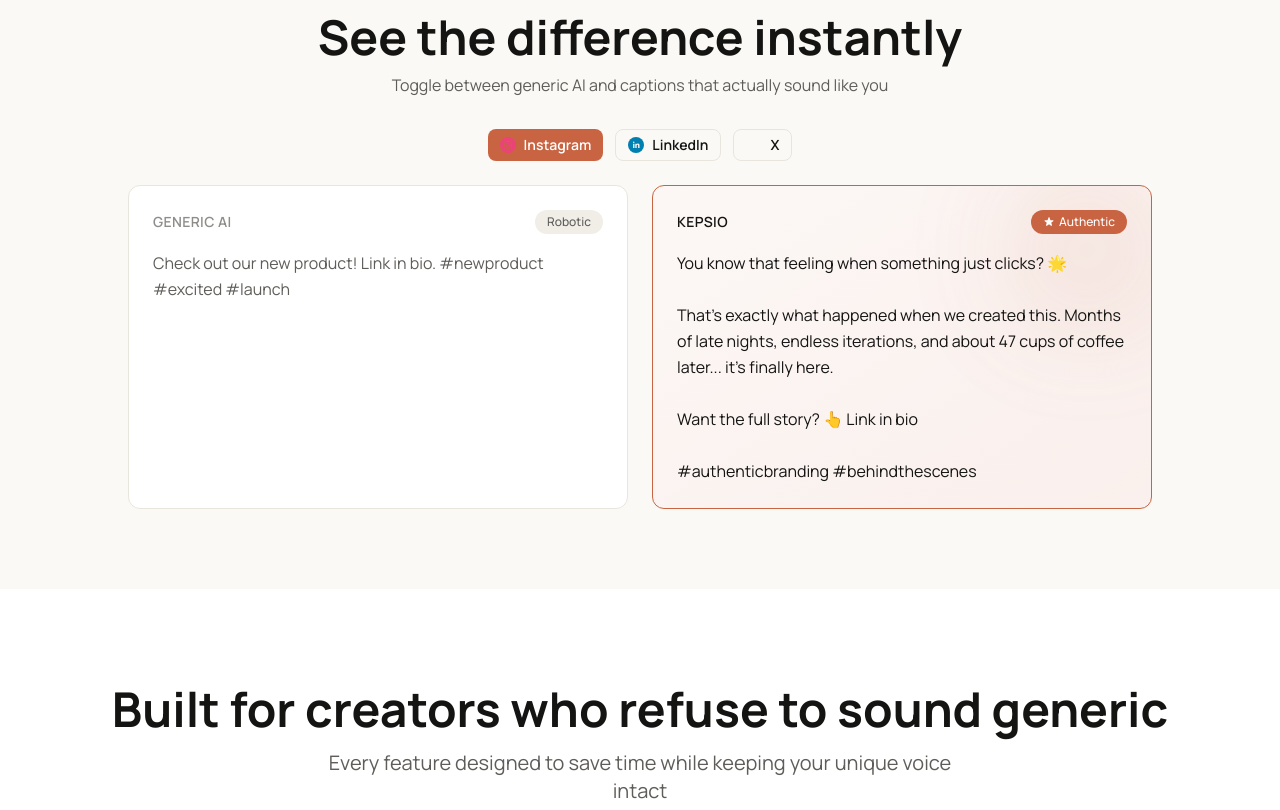
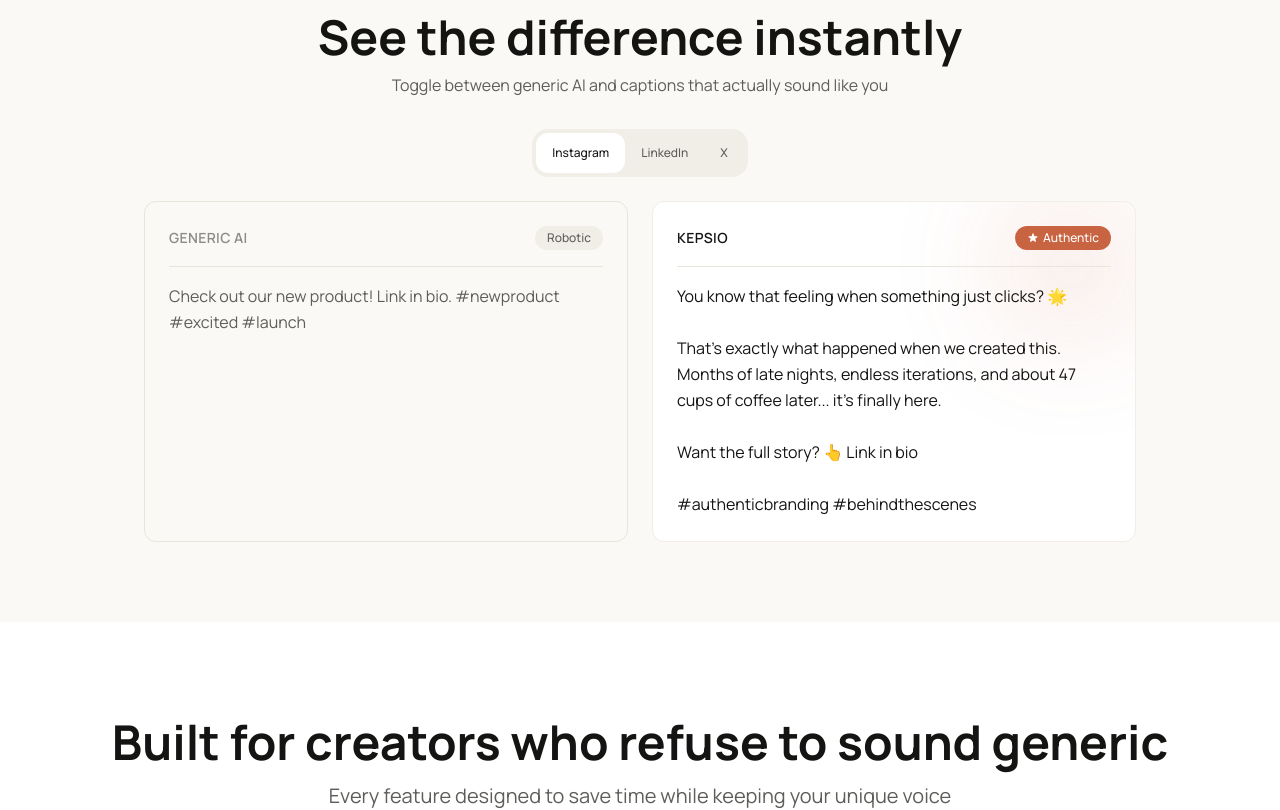
Before and after one commit to uxfris/kepsio, a Next.js app: page / in a window 1280 px wide. Shown: the part 820-1630 px from the top of the page. Built offline with nearby package versions, Linux system fonts and the light colour scheme.

Commit message:
Visual enhancements

```diff
--- a/app/(marketing)/pricing/page.tsx
+++ b/app/(marketing)/pricing/page.tsx
@@ -4,14 +4,12 @@ import React, { useState, useCallback } from "react";
 import { Zap } from "lucide-react";
 import { useRouter } from "next/navigation";
 
-import { Button } from "../../../components/ui";
 import { SegmentedControl } from "../../../components/ui/SegmentedControl";
 import {
   PricingCard,
   TestimonialCarousel,
   FAQSection,
 } from "../../../components/pricing";
-import { useSubscription } from "../../../hooks/use-subscription";
 import { usePricing, type BillingCycle } from "../../../hooks/use-pricing";
 import { subscriptionPlans } from "../../../config/plans";
 import {
@@ -22,7 +20,6 @@ import {
 
 export default function PricingPage() {
   const [billingCycle, setBillingCycle] = useState<BillingCycle>("annual");
-  const { subscription, isLoading } = useSubscription();
   const router = useRouter();
 
   const { formatPrice, getAnnualSavings } = usePricing({
@@ -77,16 +74,25 @@ export default function PricingPage() {
 
           {/* Pricing Cards */}
           <section className="grid md:grid-cols-3 gap-8 mb-16">
-            {planOrder.map((planId) => (
+            {planOrder.map((planId) => {
+              const plan = subscriptionPlans[planId];
+              // Override button text and style for marketing page
+              const marketingPlan = {
+                ...plan,
+                buttonText: "Try Kepsio Free",
+                buttonVariant: "primary",
+              } as const;
+              return (
                 <PricingCard
                   key={planId}
-                plan={subscriptionPlans[planId]}
+                  plan={marketingPlan}
                   billingCycle={billingCycle}
                   onUpgrade={handleUpgrade}
                   formatPrice={formatPrice}
                   getAnnualSavings={getAnnualSavings}
                 />
-            ))}
+              );
+            })}
           </section>
 
           {/* Social Proof Section */}
--- a/components/marketing/FeaturesSection.tsx
+++ b/components/marketing/FeaturesSection.tsx
@@ -31,7 +31,7 @@ export const FeaturesSection = memo(function FeaturesSection({
           </p>
         </div>
 
-        <div className="grid md:grid-cols-3 gap-8">
+        <div className="grid lg:grid-cols-3 gap-8">
           {features.map((feature, index) => (
             <Card key={index} className="p-8 hover:shadow-md transition-shadow">
               <div className="w-12 h-12 bg-accent/10 rounded-xl flex items-center justify-center mb-6">
@@ -49,7 +49,7 @@ export const FeaturesSection = memo(function FeaturesSection({
                     key={benefitIndex}
                     className="flex items-start gap-2 text-sm text-text-body"
                   >
-                    <Check className="w-4 h-4 text-success mt-0.5 shrink-0" />
+                    <Check className="w-4 h-4  mt-0.5 shrink-0" />
                     <span>{benefit}</span>
                   </li>
                 ))}
--- a/components/marketing/MarketingFooter.tsx
+++ b/components/marketing/MarketingFooter.tsx
@@ -44,16 +44,13 @@ export const MarketingFooter = memo(function MarketingFooter({
             </p>
             <div className="flex gap-3">
               {socialLinks.map((social) => (
-                <a
+                <SocialIcon
                   key={social.network}
-                  href={social.href}
-                  className="w-9 h-9 bg-primary/50 hover:bg-primary/70 rounded-lg flex items-center justify-center transition-colors"
-                >
-                  <SocialIcon
-                    network={social.network}
-                    style={{ width: 16, height: 16 }}
-                  />
-                </a>
+                  network={social.network}
+                  url={social.href}
+                  style={{ width: 16, height: 16 }}
+                  className="w-9 h-9 bg-primary/50 hover:bg-primary/70 rounded-lg transition-colors"
+                />
               ))}
             </div>
           </div>
--- a/components/marketing/PlatformComparison.tsx
+++ b/components/marketing/PlatformComparison.tsx
@@ -1,9 +1,8 @@
 "use client";
 
 import React, { useState, memo } from "react";
-import { SocialIcon } from "react-social-icons";
-import { Button } from "../ui/Button";
 import { Card } from "../ui/Card";
+import { SegmentedControl } from "../ui/SegmentedControl";
 
 interface PlatformExample {
   generic: string;
@@ -19,10 +18,10 @@ export const PlatformComparison = memo(function PlatformComparison({
 }: PlatformComparisonProps) {
   const [selectedPlatform, setSelectedPlatform] = useState("instagram");
 
-  const platforms = [
-    { id: "instagram", network: "instagram", label: "Instagram" },
-    { id: "linkedin", network: "linkedin", label: "LinkedIn" },
-    { id: "x", network: "x", label: "X" },
+  const platformOptions = [
+    { value: "instagram", label: "Instagram" },
+    { value: "linkedin", label: "LinkedIn" },
+    { value: "x", label: "X" },
   ];
 
   return (
@@ -37,32 +36,19 @@ export const PlatformComparison = memo(function PlatformComparison({
       </div>
 
       {/* Platform Selector */}
-      <div className="flex justify-center gap-3 mb-6">
-        {platforms.map((platform) => (
-          <Button
-            key={platform.id}
-            variant={selectedPlatform === platform.id ? "accent" : "outline"}
-            size="sm"
-            onClick={() => setSelectedPlatform(platform.id)}
-            leftIcon={
-              <div className="flex items-center justify-center">
-                <SocialIcon
-                  network={platform.network}
-                  style={{ width: 16, height: 16 }}
-                />
-              </div>
-            }
-          >
-            {platform.label}
-          </Button>
-        ))}
+      <div className="flex justify-center mb-6">
+        <SegmentedControl
+          options={platformOptions}
+          value={selectedPlatform}
+          onChange={setSelectedPlatform}
+        />
       </div>
 
       {/* Comparison Cards */}
-      <div className="grid md:grid-cols-2 gap-6">
+      <div className="grid md:grid-cols-2 gap-6 px-4">
         {/* Generic AI */}
-        <Card className="p-6 border-border">
-          <div className="flex items-center justify-between mb-4">
+        <Card className="p-6 border-border bg-section">
+          <div className="flex items-center justify-between mb-4 border-b border-border pb-4">
             <span className="text-sm font-semibold text-hint uppercase tracking-wide">
               Generic AI
             </span>
@@ -76,9 +62,9 @@ export const PlatformComparison = memo(function PlatformComparison({
         </Card>
 
         {/* Our AI */}
-        <Card className="p-6 border-accent bg-linear-to-br from-accent/5 to-accent/10 relative overflow-hidden">
+        <Card className="p-6  bg-surface relative overflow-hidden">
           <div className="absolute top-0 right-0 w-32 h-32 bg-accent rounded-full filter blur-3xl opacity-20" />
-          <div className="flex items-center justify-between mb-4 relative z-10">
+          <div className="flex items-center justify-between mb-4 border-b border-border pb-4 relative z-10">
             <span className="text-sm font-semibold text-primary uppercase tracking-wide">
               Kepsio
             </span>
--- a/components/marketing/PricingSection.tsx
+++ b/components/marketing/PricingSection.tsx
@@ -14,12 +14,12 @@ export interface PricingSectionProps {
   customButtonVariant?: "primary" | "outline";
 }
 
-export const PricingSection: React.FC<PricingSectionProps> = ({
+export const PricingSection = ({
   onUpgrade = () => {},
   showBillingToggle = true,
   customButtonText,
   customButtonVariant = "primary",
-}) => {
+}: PricingSectionProps) => {
   const [billingCycle, setBillingCycle] = useState<BillingCycle>("annual");
 
   const handleBillingCycleChange = useCallback((value: string) => {
@@ -41,7 +41,7 @@ export const PricingSection: React.FC<PricingSectionProps> = ({
   const planOrder = ["free", "pro", "enterprise"] as const;
 
   return (
-    <section id="pricing" className="py-24 ">
+    <section id="pricing" className="py-24">
       <div className="max-w-7xl mx-auto px-8">
         <div className="text-center mb-16">
           <h2 className="text-4xl md:text-5xl font-bold text-primary mb-4">
--- a/components/marketing/TestimonialsSection.tsx
+++ b/components/marketing/TestimonialsSection.tsx
@@ -1,6 +1,6 @@
 "use client";
 
-import React, { useState, useCallback, memo } from "react";
+import { useState, useCallback, memo } from "react";
 import { Star, ChevronLeft, ChevronRight } from "lucide-react";
 import { Button } from "../ui/Button";
 import { Card } from "../ui/Card";
@@ -56,7 +56,7 @@ export const TestimonialsSection = memo(function TestimonialsSection({
 
         {/* Testimonial Carousel */}
         <div className="max-w-4xl mx-auto">
-          <Card className="p-12 bg-linear-to-br from-accent/5 to-accent/10 border-accent/20 relative">
+          <Card className="p-12 bg-surface relative">
             <div className="absolute top-8 left-8 text-accent/30 text-6xl font-serif">
               "
             </div>
```
Lines whose indentation alone changed are shown as unchanged.
